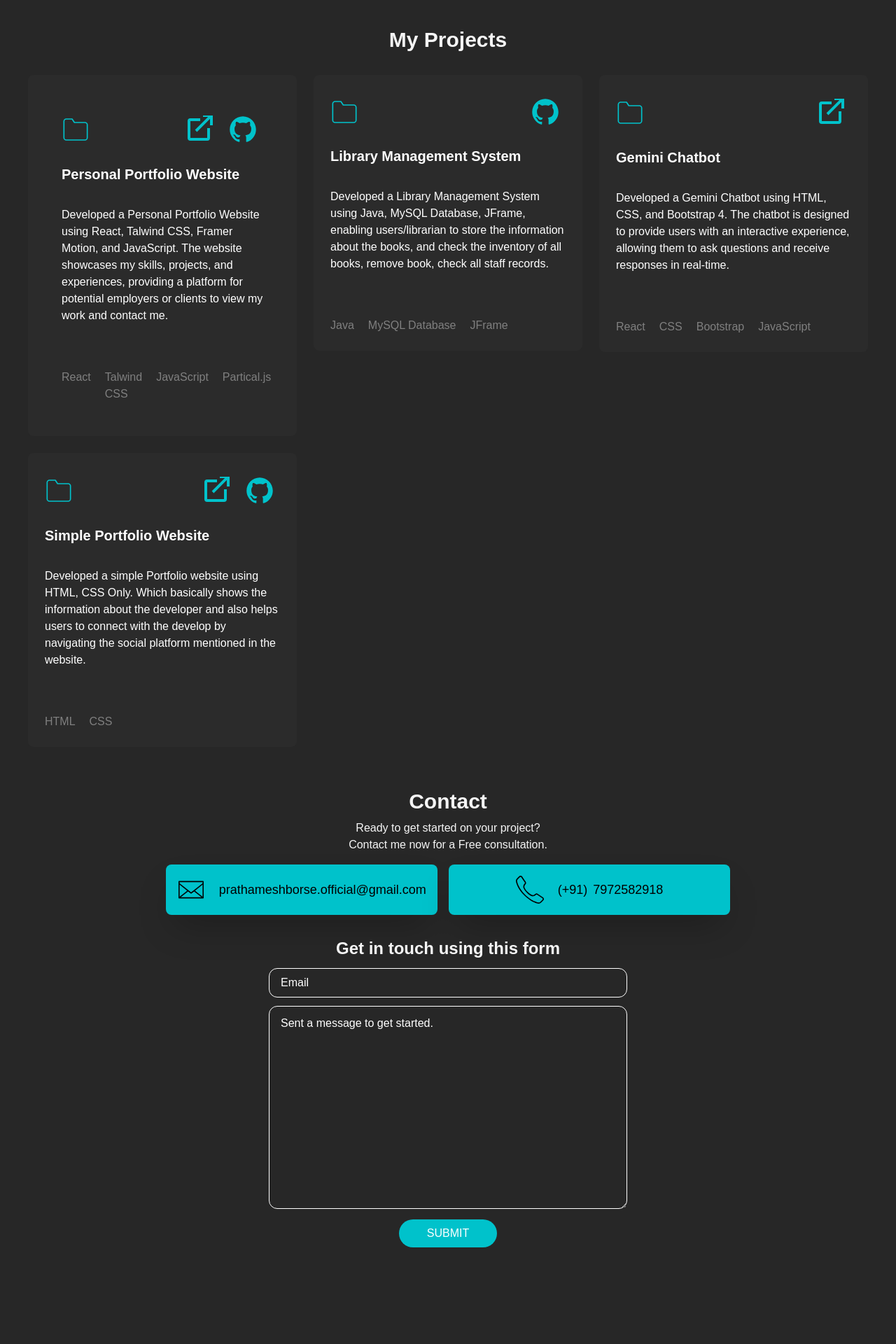
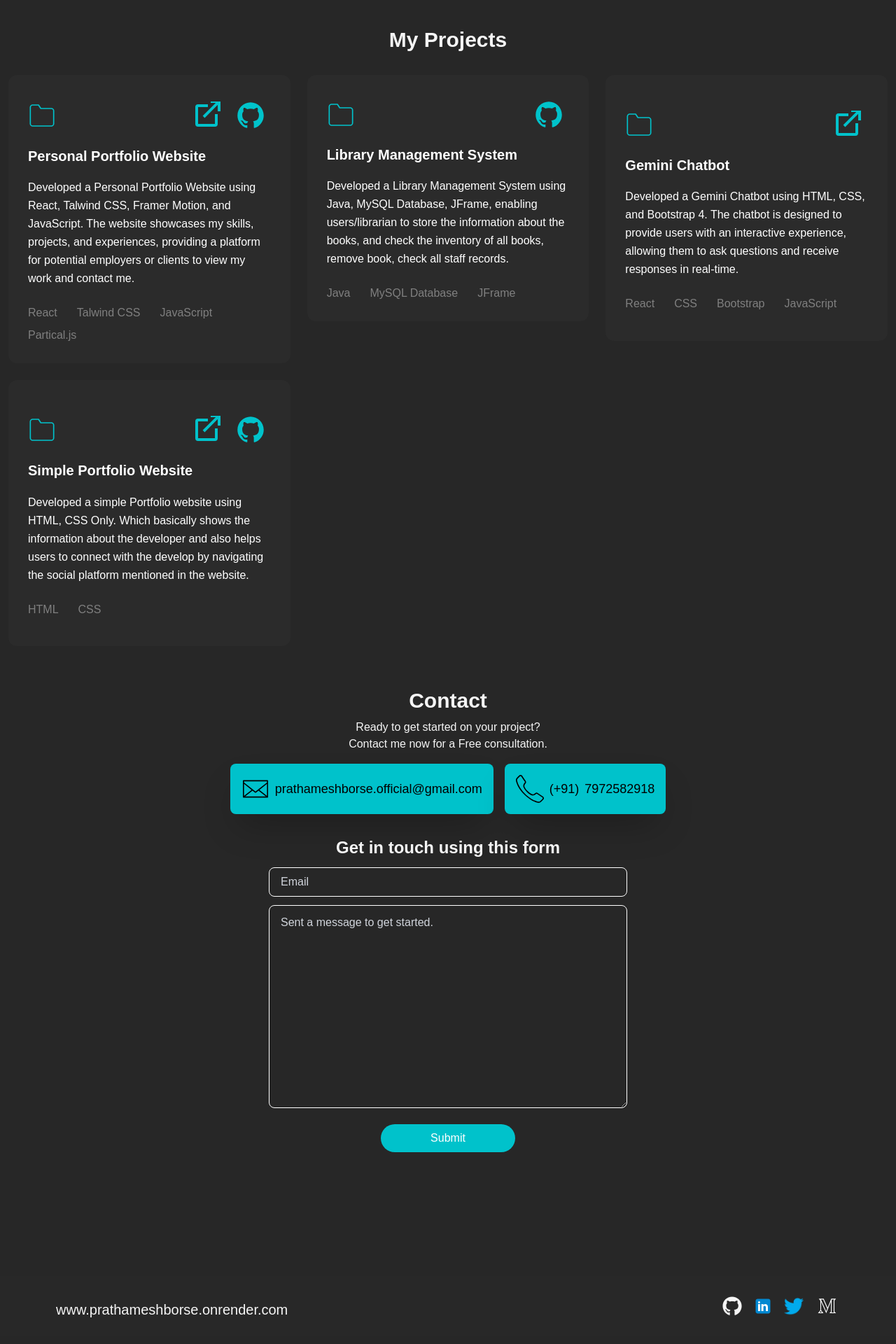
Before and after one commit to prathamesh-borse/peronal-portfolio, a Next.js app: page / in a window 1280 px wide. Shown: the part 1720-3640 px from the top of the page at 70% size. Built offline with nearby package versions, Linux system fonts and the light colour scheme.

Commit message:
Improved Responsiveness

```diff
--- a/src/app/components/Contact/Contact.js
+++ b/src/app/components/Contact/Contact.js
@@ -39,20 +39,20 @@ const Contact = () => {
               Contact me now for a Free consultation.
             </p>
           </div>
-          <div className="hover:cursor-pointer flex flex-wrap sm:flex-row flex-col gap-4 items-center justify-center p-3">
-            <div className="flex flex-wrap flex-col sm:flex-row sm:items-center sm:justify-center hover:bg-pink-600 transition-all duration-300 p-4 bg-[#00c2cb] rounded-lg items-center w-full sm:w-auto shadow-2xl gap-2">
+          <div className="hover:cursor-pointer flex flex-col sm:flex-row gap-4 items-center justify-center p-3">
+            <div className="flex flex-row items-center justify-center hover:bg-pink-600 transition-all duration-300 p-4 bg-[#00c2cb] rounded-lg w-full sm:w-auto shadow-2xl gap-2">
               <Image
                 src="/assets/email-icon.svg"
                 alt="Email Icon"
                 width={40}
                 height={40}
-                className="w-10 h-10"
+                className="w-10 h-10 hover:text-white"
               />
-              <h3 className="flex sm:pl-3 sm:items-center sm:justify-center hover:text-white text-center text-lg font-medium pl-0 text-black">
+              <h3 className="text-center text-base text-lg font-medium pl-0 text-black break-all hover:text-white">
                 prathameshborse.official@gmail.com
               </h3>
             </div>
-            <div className="flex flex-wrap flex-col sm:flex-row sm:items-center sm:justify-center hover:bg-pink-600 transition-all duration-300 p-4 px-24 bg-[#00c2cb] rounded-lg items-center w-full sm:w-auto shadow-2xl gap-2">
+            <div className="flex flex-row items-center justify-center hover:bg-pink-600 transition-all duration-300 p-4 bg-[#00c2cb] rounded-lg items-center w-full sm:w-auto shadow-2xl gap-2">
               <Image
                 src="/assets/phone-icon.svg"
                 alt="Waving Hand"
@@ -60,7 +60,7 @@ const Contact = () => {
                 height={40}
                 className="w-10 h-10"
               />
-              <span className="hover:text-white text-center text-lg font-medium pl-3 text-black">
+              <span className="text-center text-base sm:text-lg font-medium text-black hover:text-white">
                 (+91)<span className="pl-2">7972582918</span>
               </span>
             </div>
@@ -77,7 +77,7 @@ const Contact = () => {
                 value={userEmail}
                 onChange={(e) => setUserEmail(e.target.value)}
                 placeholder="Email"
-                className="contactMeForm w-full px-4 py-2 bg-transparent placeholder-white rounded-xl text-white border border-1 border-white rounded-lg outline-none mb-3"
+                className="contactMeForm w-full px-4 py-2 mb-3 bg-transparent text-black placeholder-gray-300 border border-white rounded-lg outline-none"
               />
               <textarea
                 name="message"
@@ -86,7 +86,7 @@ const Contact = () => {
                 cols={70}
                 value={userMessage}
                 onChange={(e) => setUserMessage(e.target.value)}
-                className="contactMeForm w-full px-4 py-3 bg-transparent placeholder-white rounded-xl text-white border border-1 border-white rounded-lg outline-none"
+                className="contactMeForm w-full px-4 py-3 bg-transparent text-black placeholder-gray-300 border border-white rounded-lg outline-none"
                 placeholder="Sent a message to get started."
               ></textarea>
             </div>
@@ -94,7 +94,7 @@ const Contact = () => {
           <div className="flex items-center justify-center">
             <button
               onClick={sendMail}
-              className="h-10 w-35 uppercase hover:text-white mt-2 px-6 py-2 bg-[#00c2cb] text-white uppercase rounded-full hover:opacity-70 transition duration-300"
+              className="w-auto sm:w-48 mx-auto mt-4 px-6 py-2 bg-[#00c2cb] text-white font-medium rounded-full hover:opacity-70 transition duration-300"
             >
               Submit
             </button>
--- a/src/app/components/Footer/Footer.js
+++ b/src/app/components/Footer/Footer.js
@@ -7,12 +7,19 @@ import "./styles.css";
 const Footer = () => {
   return (
     <>
-      <footer className="footer w-full bg-[rgb(43,43,43)] bg-opacity-50 text-white min-h-[80px] flex items-center justify-center mt-17">
-        <div className="w-full max-w-6xl flex flex-col md:flex-row justify-between items-center">
-          <div className="footerText text-white text-2xl font-medium">
-            www.prathameshborse.com
+      <footer className="footer w-full bg-[rgb(43,43,43)] bg-opacity-50 text-white py-6 mt-10">
+        <div className="w-full max-w-6xl mx-auto flex flex-col md:flex-row justify-between items-center gap-4 px-4">
+          <div className="footerText hover:cursor-pointer text-white text-lg sm:text-xl font-medium text-center md:text-left">
+            <a
+              href="https://prathameshportfolio.onrender.com/"
+              target="_blank"
+              rel="noopener noreferrer"
+              className="text-white rounded-full transition-all duration-300 hover:opacity-70"
+            >
+              www.prathameshborse.onrender.com
+            </a>
           </div>
-          <div className="flex items-center space-x-1 mt-2 mb-3">
+          <div className="flex items-center justify-center space-x-4">
             {/* GitHub */}
             <a
               href="https://github.com/prathamesh-borse"
@@ -20,7 +27,7 @@ const Footer = () => {
               rel="noopener noreferrer"
               className="text-white rounded-full transition-all duration-300 hover:opacity-70"
             >
-              <FaGithub size={30} />
+              <FaGithub size={28} />
             </a>
 
             {/* LinkedIn */}
@@ -33,8 +40,8 @@ const Footer = () => {
               <Image
                 src="/assets/linkedin.svg"
                 alt="Linkedin Icon"
-                width={35}
-                height={30}
+                width={28}
+                height={28}
               />
             </a>
 
@@ -48,8 +55,8 @@ const Footer = () => {
               <Image
                 src="/assets/twitter-icon.webp"
                 alt="Linkedin Icon"
-                width={31}
-                height={30}
+                width={28}
+                height={28}
               />
             </a>
 
@@ -63,8 +70,8 @@ const Footer = () => {
               <Image
                 src="/assets/medium-icon.svg"
                 alt="Medium Icon"
-                width={33}
-                height={30}
+                width={28}
+                height={28}
               />
             </a>
           </div>
--- a/src/app/components/Projects/MyProjects.js
+++ b/src/app/components/Projects/MyProjects.js
@@ -13,15 +13,15 @@ const MyProjects = () => {
         <h3 className="hero text-center text-[#00c2cb] text-3xl font-semibold mt-12 mb-8">
           My Projects
         </h3>
-        <div className="w-full grid grid-cols-1 sm:grid-cols-2 lg:grid-cols-3 gap-6 px-4 sm:px-8 lg:px-10 text-white mr-0">
+        <div className="w-full grid grid-cols-1 sm:grid-cols-2 lg:grid-cols-3 gap-6 px-2 sm:px-3 lg:px-3 text-white mr-0">
           <motion.div
             initial={{ opacity: 0, scale: 0.4 }}
             animate={isInView ? { opacity: 1, scale: 1 } : {}}
             transition={{ duration: 0.6, ease: "easeOut" }}
           >
-            <div className="hover:-translate-y-1 hover:bg-pink-600 hover:opacity-100 transition-all duration-300 bg-[rgb(43,43,43)] rounded-lg p-7 sm:p-6 xs:p-4 flex items-center justify-center w-full min-h-[340px] xs:min-h-[280px]">
-              <div className="flex flex-col text-left w-full p-4 sm:p-6 xs:p-4">
-                <div className="flex flex-row items-center justify-between mb-5">
+            <div className="hover:-translate-y-1 hover:bg-pink-600 hover:opacity-100 transition-all duration-300 bg-[rgb(43,43,43)] rounded-xl p-5 sm:p-7 flex items-center justify-center w-full min-h-[380px] sm:min-h-[340px]">
+              <div className="flex flex-col text-left w-full space-y-4">
+                <div className="flex flex-row items-center justify-between mb-3">
                   <div id="logos" className="flex items-center justify-between">
                     <svg
                       width="40"
@@ -70,17 +70,17 @@ const MyProjects = () => {
                     </a>
                   </div>
                 </div>
-                <span className="text-white text-xl font-semibold mb-8">
+                <span className="text-white text-xl font-semibold leading-relaxed">
                   Personal Portfolio Website
                 </span>
-                <span className="text-white text-base font-medium mb-8">
+                <span className="text-white text-base font-medium leading-relaxed">
                   Developed a Personal Portfolio Website using React, Talwind
                   CSS, Framer Motion, and JavaScript. The website showcases my
                   skills, projects, and experiences, providing a platform for
                   potential employers or clients to view my work and contact me.
                 </span>
 
-                <div className="opacity-40 font-medium flex tex-white mt-8">
+                <div className="opacity-40 font-medium flex flex-wrap tex-white mt-2 gap-2">
                   <span className="mr-5">React</span>
                   <span className="mr-5">Talwind CSS</span>
                   <span className="mr-5">JavaScript</span>
@@ -95,9 +95,9 @@ const MyProjects = () => {
             animate={isInView ? { opacity: 1, scale: 1 } : {}}
             transition={{ duration: 0.6, ease: "easeOut" }}
           >
-            <div className="hover:-translate-y-1 hover:bg-pink-600 hover:opacity-100 transition-all duration-300 bg-[rgb(43,43,43)] rounded-lg p-7 sm:p-6 xs:p-4 flex items-center justify-center w-full min-h-[340px] xs:min-h-[280px]">
-              <div className="flex flex-col text-left w-full">
-                <div className="flex flex-row items-center justify-between mb-5">
+            <div className="hover:-translate-y-1 hover:bg-pink-600 hover:opacity-100 transition-all duration-300 bg-[rgb(43,43,43)] rounded-xl p-5 sm:p-7 flex items-center justify-center w-full min-h-[380px] sm:min-h-[340px]">
+              <div className="flex flex-col text-left w-full space-y-4">
+                <div className="flex flex-row items-center justify-between mb-3">
                   <div id="logos" className="flex items-center justify-between">
                     <svg
                       width="40"
@@ -132,17 +132,17 @@ const MyProjects = () => {
                     </a>
                   </div>
                 </div>
-                <span className="text-white text-xl font-semibold mb-8">
+                <span className="text-white text-xl font-semibold leading-relaxed">
                   Library Management System
                 </span>
-                <span className="text-white text-base font-medium mb-8">
+                <span className="text-white text-base font-medium leading-relaxed">
                   Developed a Library Management System using Java, MySQL
                   Database, JFrame, enabling users/librarian to store the
                   information about the books, and check the inventory of all
                   books, remove book, check all staff records.
                 </span>
 
-                <div className="opacity-40 font-medium flex tex-white mt-8">
+                <div className="opacity-40 font-medium flex tex-white mt-2 gap-2">
                   <span className="mr-5">Java</span>
                   <span className="mr-5">MySQL Database</span>
                   <span className="mr-5">JFrame</span>
@@ -155,9 +155,9 @@ const MyProjects = () => {
             animate={isInView ? { opacity: 1, scale: 1 } : {}}
             transition={{ duration: 0.6, ease: "easeOut" }}
           >
-            <div className="hover:-translate-y-1 hover:bg-pink-600 hover:opacity-100 transition-all duration-300 bg-[rgb(43,43,43)] rounded-lg p-7 sm:p-6 xs:p-4 flex items-center justify-center w-full min-h-[340px] xs:min-h-[280px]">
-              <div className="flex flex-col text-left w-full">
-                <div className="flex flex-row items-center justify-between mb-5">
+            <div className="hover:-translate-y-1 hover:bg-pink-600 hover:opacity-100 transition-all duration-300 bg-[rgb(43,43,43)] rounded-xl p-5 sm:p-7 flex items-center justify-center w-full min-h-[380px] xs:min-h-[340px]">
+              <div className="flex flex-col text-left w-full space-y-4">
+                <div className="flex flex-row items-center justify-between mb-3">
                   <div id="logos" className="flex items-center justify-between">
                     <svg
                       width="40"
@@ -192,17 +192,17 @@ const MyProjects = () => {
                     </a>
                   </div>
                 </div>
-                <span className="text-white text-xl font-semibold mb-8">
+                <span className="text-white text-xl font-semibold leading-relaxed">
                   Gemini Chatbot
                 </span>
-                <span className="text-white text-base font-medium mb-8">
+                <span className="text-white text-base font-medium leading-relaxed">
                   Developed a Gemini Chatbot using HTML, CSS, and Bootstrap 4.
                   The chatbot is designed to provide users with an interactive
                   experience, allowing them to ask questions and receive
                   responses in real-time.
                 </span>
 
-                <div className="opacity-40 font-medium flex tex-white mt-8">
+                <div className="opacity-40 font-medium flex tex-white mt-2 gap-2">
                   <span className="mr-5">React</span>
                   <span className="mr-5">CSS</span>
                   <span className="mr-5">Bootstrap</span>
@@ -216,9 +216,9 @@ const MyProjects = () => {
             animate={isInView ? { opacity: 1, scale: 1 } : {}}
             transition={{ duration: 0.6, ease: "easeOut" }}
           >
-            <div className="hover:-translate-y-1 hover:bg-pink-600 hover:opacity-100 transition-all duration-300 bg-[rgb(43,43,43)] rounded-lg p-7 sm:p-6 xs:p-4 flex items-center justify-center w-full min-h-[340px] xs:min-h-[280px]">
-              <div className="flex flex-col text-left w-full">
-                <div className="flex flex-row items-center justify-between mb-5">
+            <div className="hover:-translate-y-1 hover:bg-pink-600 hover:opacity-100 transition-all duration-300 bg-[rgb(43,43,43)] rounded-xl p-5 sm:p-7 flex items-center justify-center w-full min-h-[380px] xs:min-h-[340px]">
+              <div className="flex flex-col text-left w-full space-y-4">
+                <div className="flex flex-row items-center justify-between mb-3">
                   <div id="logos" className="flex items-center justify-between">
                     <svg
                       width="40"
@@ -267,17 +267,17 @@ const MyProjects = () => {
                     </a>
                   </div>
                 </div>
-                <span className="text-white text-xl font-semibold mb-8">
+                <span className="text-white text-xl font-semibold leading-relaxed">
                   Simple Portfolio Website
                 </span>
-                <span className="text-white text-base font-medium mb-8">
+                <span className="text-white text-base font-medium leading-relaxed">
                   Developed a simple Portfolio website using HTML, CSS Only.
                   Which basically shows the information about the developer and
                   also helps users to connect with the develop by navigating the
                   social platform mentioned in the website.
                 </span>
 
-                <div className="opacity-40 font-medium flex tex-white mt-8">
+                <div className="opacity-40 font-medium flex tex-white mt-2 gap-2">
                   <span className="mr-5">HTML</span>
                   <span className="mr-5">CSS</span>
                 </div>
```
